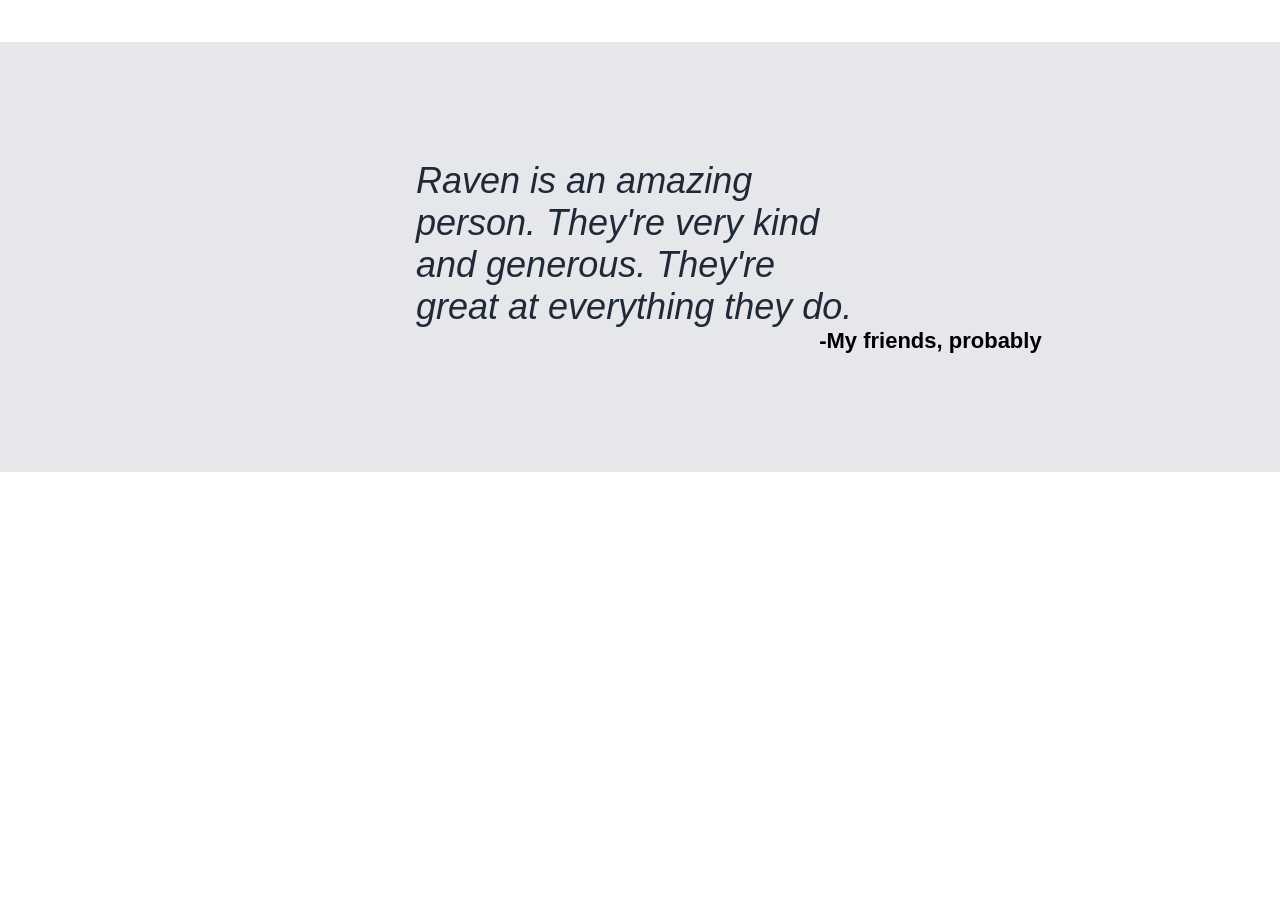
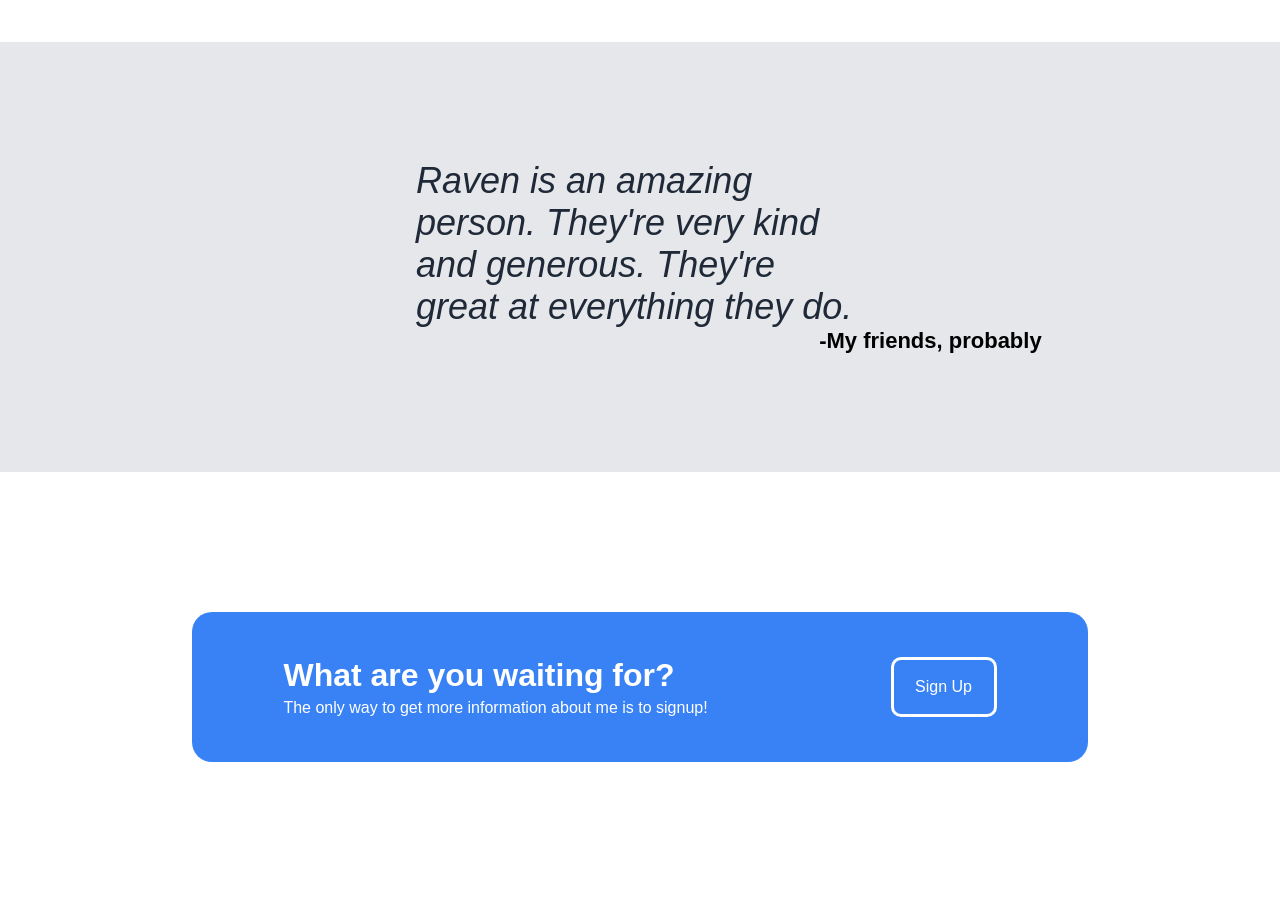
Before and after one commit to ravencrowe01/odin-landing-page, a plain HTML site: page index.html in a window 1280 px wide. Shown: the part 958-1860 px from the top of the page. Before the commit the page ends 1430 px from the top, so only its background shows below. Drawn offline with Linux system fonts and the light colour scheme.

Commit message:
Added Call To Action Section

```diff
--- a/index.html
+++ b/index.html
@@ -66,5 +66,20 @@
                 <p class="attribution"> -My friends, probably</p>
             </div>
         </div>
+
+        <div class="callToAction">
+            <div class="ctaOuter">
+                <div class="ctaInner">
+                    <div class="ctaText">
+                        <h1 class="ctaFont">What are you waiting for?</h1>
+                        <p class="ctaFont">The only way to get more information about me is to signup!</p>
+                    </div>
+
+                    <div class="ctaSignUp">
+                        <p class="ctaFont">Sign Up</p>
+                    </div>
+                </div>
+            </div>
+        </div>
 	</body>
 </html>
--- a/styles.css
+++ b/styles.css
@@ -158,3 +158,45 @@
     font-weight: bold;
     margin-left: 70%;
 }
+
+.callToAction {
+    display: flex;
+    justify-content: center;
+    align-items: center;
+    height: 430px;
+    padding-left: 15%;
+    padding-right: 15%;
+}
+
+.ctaOuter {
+    background-color: #3882F6;
+    border-radius: 20px;
+    height: 150px;
+    width: 100%;
+    display: flex;
+    justify-content: center;
+    align-items: center;
+}
+
+.ctaInner {
+    width: 100%;
+    display: flex;
+    justify-content: space-around;
+}
+
+.ctaInner h1 {
+    margin-bottom: 5px;
+}
+
+.ctaSignUp {
+    width: 100px;
+    border: 3px solid white;
+    border-radius: 10px;
+    display: flex;
+    justify-content: center;
+    align-items: center;
+}
+
+.ctaFont {
+    color: white;
+}
```
